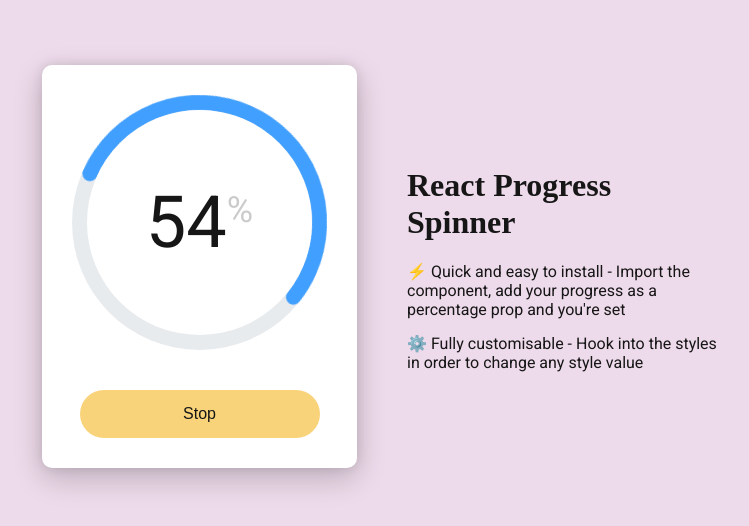
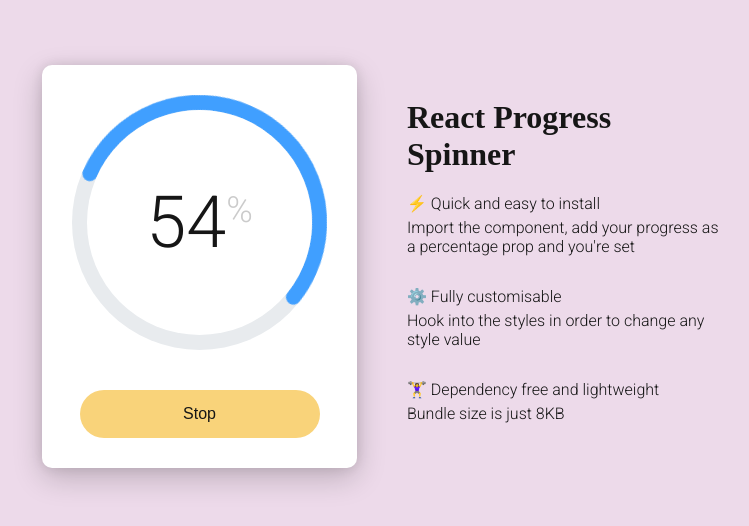
Before and after one commit to chrisdancee/react-progress-spinner, a Next.js app: page / in a window 1280 px wide. Shown: the part 134-660 px from the top of the page, without its empty margins (258-1007 px from the left). Built offline with nearby package versions, Linux system fonts and the light colour scheme.

Commit message:
Updates page copy

```diff
--- a/pages/_document.js
+++ b/pages/_document.js
@@ -11,7 +11,7 @@ class MyDocument extends Document {
       <Html>
         <Head>
           <link
-            href="https://fonts.googleapis.com/css2?family=Roboto:wght@400&display=swap"
+            href="https://fonts.googleapis.com/css2?family=Roboto:wght@300,400,500&display=swap"
             rel="stylesheet"
           />
         </Head>
--- a/pages/index.js
+++ b/pages/index.js
@@ -32,12 +32,21 @@ const Home = () => {
           <h1>React Progress Spinner</h1>
           <ul>
             <li>
-              ⚡️ Quick and easy to install - Import the component, add your
-              progress as a percentage prop and you're set
+              <span>⚡️ Quick and easy to install</span>
+              <p className="description">
+                Import the component, add your progress as a percentage prop and
+                you're set
+              </p>
             </li>
             <li>
-              ⚙️ Fully customisable - Hook into the styles in order to change
-              any style value
+              <span>⚙️ Fully customisable</span>
+              <p className="description">
+                Hook into the styles in order to change any style value
+              </p>
+            </li>
+            <li>
+              <span>🏋️‍♀️ Dependency free and lightweight</span>
+              <p className="description">Bundle size is just 8KB</p>
             </li>
           </ul>
         </Content>
@@ -48,6 +57,15 @@ const Home = () => {
        * to allow custom styling
        */}
       <style jsx global>{`
+        .react-progress-spinner-container {
+          font-family: "Roboto", sans-serif;
+          font-weight: 400;
+        }
+
+        .react-progress-spinner-progress {
+          stroke: #409fff; // Overwrites default color
+        }
+
         body {
           margin: 0;
           padding: 0;
@@ -55,11 +73,19 @@ const Home = () => {
 
         h1 {
           font-family: "Times New Roman", Times, serif;
-          font-weight: 900;
+        }
+
+        span {
+          font-weight: 500;
+        }
+
+        .description {
+          margin-top: 5px;
         }
 
         ul {
           font-family: "Roboto", sans-serif;
+          font-weight: 300;
           list-style: none;
           margin: 0;
           padding: 0;
@@ -68,14 +94,6 @@ const Home = () => {
         li {
           padding-bottom: 15px;
         }
-
-        .react-progress-spinner-container {
-          font-family: "Roboto", sans-serif;
-        }
-
-        .react-progress-spinner-progress {
-          stroke: #409fff; // Overwrites default color
-        }
       `}</style>
     </>
   );
```
